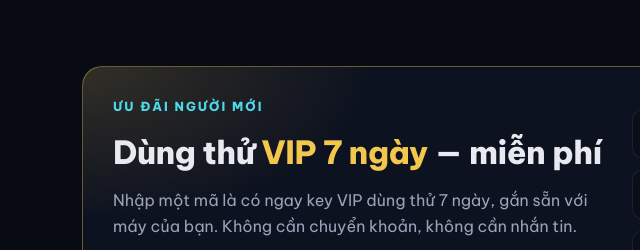
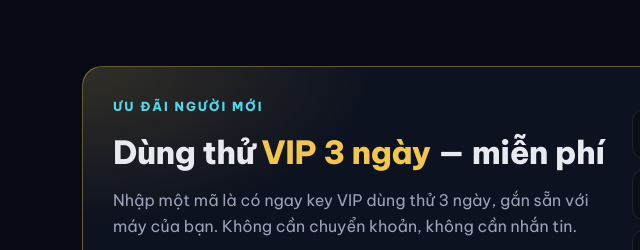
Before and after one commit to autotdk/iTDK, a plain HTML site: page index.html in a window 1280 px wide. Shown: the part 800-1050 px from the top of the page, 42-682 px from the left. Drawn offline with Linux system fonts and the light colour scheme.

Commit message:
3 ngay VIP

```diff
--- a/index.html
+++ b/index.html
@@ -539,9 +539,9 @@ footer a:hover{color:var(--gold)}
       <div>
         <div class="sec-head" style="margin-bottom:0">
           <div class="eyebrow">Ưu đãi người mới</div>
-          <h2>Dùng thử <span>VIP 7 ngày</span> — miễn phí</h2>
+          <h2>Dùng thử <span>VIP 3 ngày</span> — miễn phí</h2>
         </div>
-        <p class="lead">Nhập một mã là có ngay key VIP dùng thử 7 ngày, gắn sẵn với máy của bạn. Không cần chuyển khoản, không cần nhắn tin.</p>
+        <p class="lead">Nhập một mã là có ngay key VIP dùng thử 3 ngày, gắn sẵn với máy của bạn. Không cần chuyển khoản, không cần nhắn tin.</p>
         <ul class="perks">
           <li>Mở khoá các tính năng của gói VIP trong 7 ngày</li>
           <li>Key tạo tự động, kích hoạt ngay trong tool</li>
```
